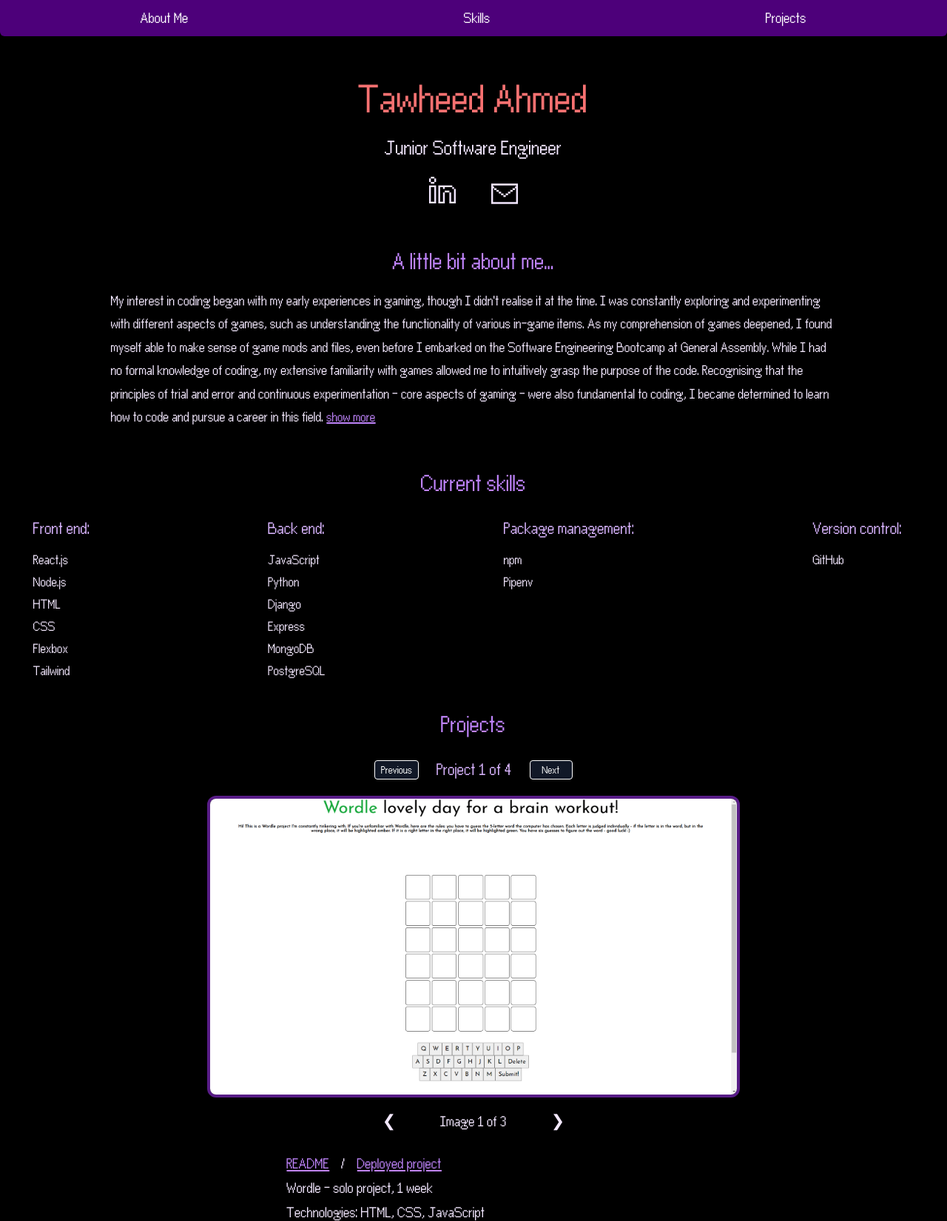
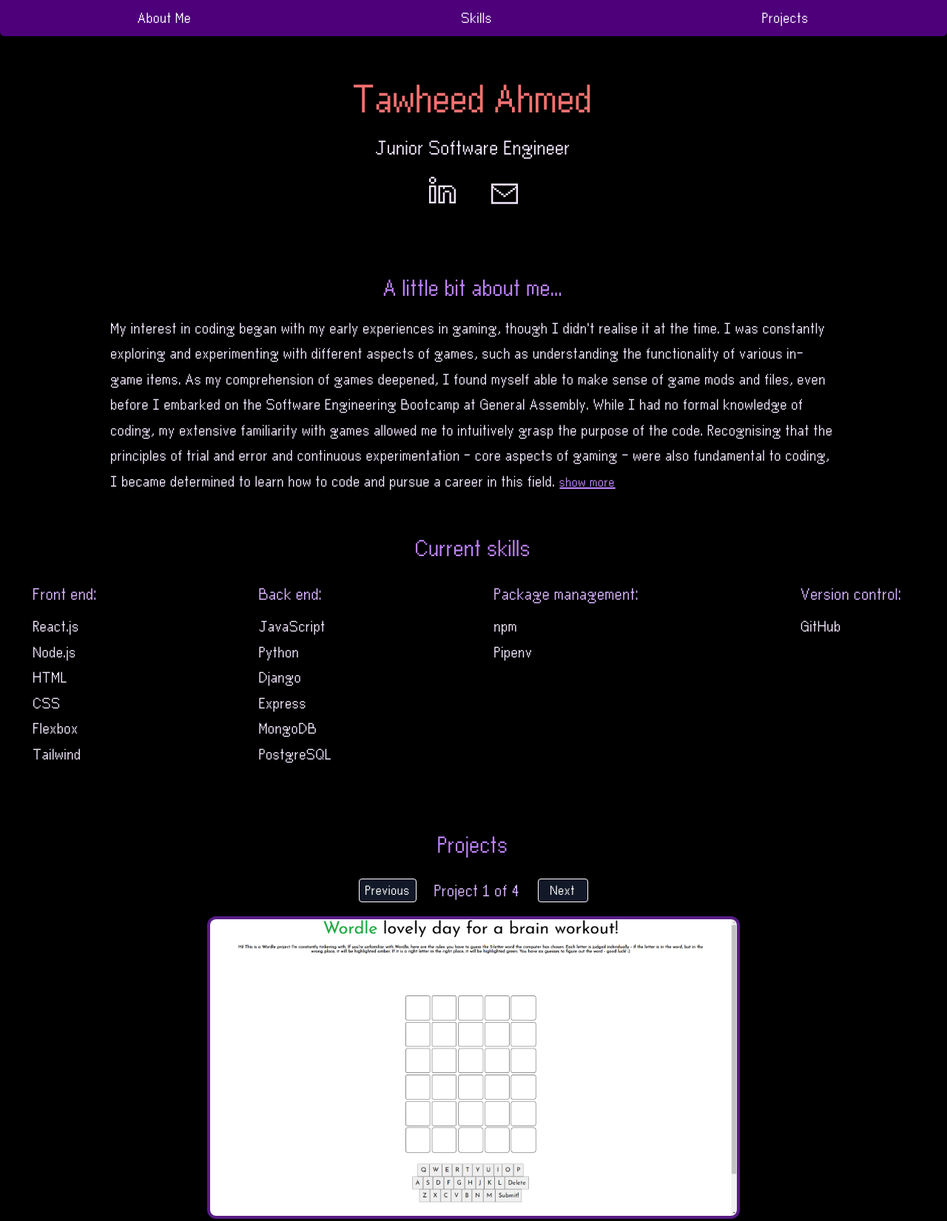
Before and after one commit to TawheedAhmed28/ta-portfolio, a website: page index.html in a window 1280 px wide. Shown: the top 1651 px of the page at 74% size. Drawn offline with Linux system fonts and the light colour scheme.

Commit message:
CSS changes - better readability
- Added letter-spacing property to all text
- Larger "Previous" and "Next" buttons for project carousel
- When using navbar, the heading of the section you go to will now be displayed on click instead of having to scroll up to it

```diff
--- a/index.css
+++ b/index.css
@@ -12,6 +12,7 @@
     color: transparent;
     background-color: transparent;
     border-width: 0px;
+    letter-spacing: 1px;
 }
 
 button {
@@ -35,3 +36,7 @@ svg {
 a {
     color: transparent;
 }
+
+p {
+    font-size: 23px !important;
+}
--- a/index.html
+++ b/index.html
@@ -36,8 +36,8 @@
 
         <h1 id="my-name" class="text-red-400 text-[60px] opacity-100 transition translate-y-2 duration-1000 delay-150">
             Tawheed Ahmed</h1>
-        <p class="text-[30px] text-purple-100 transition opacity-100 translate-y-2 duration-1000 delay-700 mb-4">Junior
-            Software Engineer</p>
+        <h2 class="text-[30px] text-purple-100 transition opacity-100 translate-y-2 duration-1000 delay-700 mb-4">Junior
+            Software Engineer</h2>
         <div class="flex flex-row w-full justify-center mb-12">
 
             <a href="http://www.linkedin.com/in/tawheed-ahmed-soft-eng" target="_blank" class="mx-6" title="My LinkedIn">
@@ -169,10 +169,11 @@
 
         </div>
 
+        <div class="mb-9" id="about-me"></div>
         <h2 class="text-purple-400 text-[35px] self-center transition opacity-100 translate-y-2 duration-1000 delay-1000"
-            id="about-me">A little bit about me...</h2>
+            >A little bit about me...</h2>
         <div>
-            <p class="px-[45px] pt-[10px] transition opacity-100 translate-y-2 duration-1000 delay-1000 font-thin text-purple-100 mb-12 text-[21px] lg:px-[150px]"
+            <p class="px-[45px] pt-[10px] transition opacity-100 translate-y-2 duration-1000 delay-1000 font-thin text-purple-100 text-[21px] lg:px-[150px]"
                 id="about-me-description">
                 My interest in coding began with my early experiences in gaming, though I didn't realise it at the time.
                 I was constantly exploring and experimenting with different aspects of games, such as understanding the
@@ -187,8 +188,10 @@
             </p>
         </div>
 
+        <div class="mb-12" id="skills"></div>
+
         <h2 class="text-purple-400 text-[35px] transition opacity-100 translate-y-2 duration-1000 delay-[1300ms] mb-4"
-            id="skills">Current skills</h2>
+            >Current skills</h2>
 
         <div class="flex flex-row justify-between w-full px-[45px] flex-wrap content-between">
 
@@ -271,21 +274,23 @@
 
         </div>
 
+        <div class="mb-12" id="projects"></div>
+
 
         <h2 class="text-purple-400 text-[35px] transition opacity-100 translate-y-2 duration-1000 delay-[1900ms] mb-4"
-            id="projects">Projects</h2>
+            >Projects</h2>
 
         <div class="flex flex-col justify-start w-full px-[45px]">
 
             <div class="flex flex-row justify-center items-center">
 
-                <a class="text-white transition translate-y-2 duration-1000 delay-[2000ms] border border-white bg-gray-900 px-2 rounded mr-6 opacity-100 hover:bg-purple-900 hover:text-yellow-300 hover:border-yellow-300 cursor-pointer"
+                <a class="text-white text-[20px] transition translate-y-2 duration-1000 delay-[2000ms] border border-white bg-gray-900 px-2 rounded mr-6 opacity-100 hover:bg-purple-900 hover:text-yellow-300 hover:border-yellow-300 cursor-pointer"
                     id="previous-project">Previous</a>
 
-                <h3 class="text-purple-300 text-[25px] self-start transition opacity-100 translate-y-2 duration-1000 delay-[2000ms] w-fit"
+                <h3 class="text-purple-300 text-[22px] md:text-[25px] self-start transition opacity-100 translate-y-2 duration-1000 delay-[2000ms] w-fit"
                     id="project-number">Project 3 of 4</h3>
 
-                <a class="text-white transition translate-y-2 duration-1000 delay-[2000ms] border border-white bg-gray-900 px-4 rounded ml-6 opacity-100 hover:bg-purple-900 hover:text-yellow-300 hover:border-yellow-300 cursor-pointer"
+                <a class="text-white text-[20px] transition translate-y-2 duration-1000 delay-[2000ms] border border-white bg-gray-900 px-4 rounded ml-6 opacity-100 hover:bg-purple-900 hover:text-yellow-300 hover:border-yellow-300 cursor-pointer"
                     id="next-project">Next</a>
 
             </div>
@@ -310,25 +315,23 @@
                 <div class="flex flex-col lg:max-w-[50%] mt-6 px-[25px] md:px-[45px] items-center">
                     <div class="flex flex-row self-start">
 
-                        <a class="transition opacity-100 translate-y-2 duration-1000 delay-[2300ms] font-thin text-purple-400 text-[22px] underline hover:text-green-500"
+                        <a class="transition opacity-100 translate-y-2 duration-1000 delay-[2300ms] font-thin text-purple-400 md:text-[26px] text-[23px] underline hover:text-green-500"
                             href="" id="project-readme" target="_blank">README</a>
                         <p
-                            class="transition opacity-100 translate-y-2 duration-1000 delay-[2300ms] font-thin text-purple-100 text-[22px] px-4">
+                            class="transition opacity-100 translate-y-2 md:translate-y-3 duration-1000 delay-[2300ms] font-thin text-purple-100 md:text-[26px] px-4">
                             /</p>
-                        <a class="transition opacity-100 translate-y-2 duration-1000 delay-[2300ms] font-thin text-purple-400 text-[22px] underline hover:text-green-500"
+                        <a class="transition opacity-100 translate-y-2 duration-1000 delay-[2300ms] font-thin text-purple-400 md:text-[26px] text-[23px] underline hover:text-green-500"
                             href="" id="deployed-project" target="_blank">Deployed project</a>
 
                     </div>
                     <p class="transition opacity-100 translate-y-2 duration-1000 delay-[2300ms] font-thin text-purple-100 text-[22px] mb-6"
                         id="project-description">Uhh... you weren't supposed to see this message. That means I goofed up
-                        somewhere. To any future employers that see this, even if you don't hire me, could you at least
+                        somewhere. To any future employers that see this on the browser, even if you don't hire me, could you at least
                         let me know you spotted this bug so I can fix it for next time? Thanks!</p>
 
                 </div>
 
             </div>
-            <!-- ! note - use &#10094; and &#10095; for arrows if needed -->
-            <!-- ! add links alongside project title -->
 
         </div>
 
```
Also changed, not shown: main.css.
